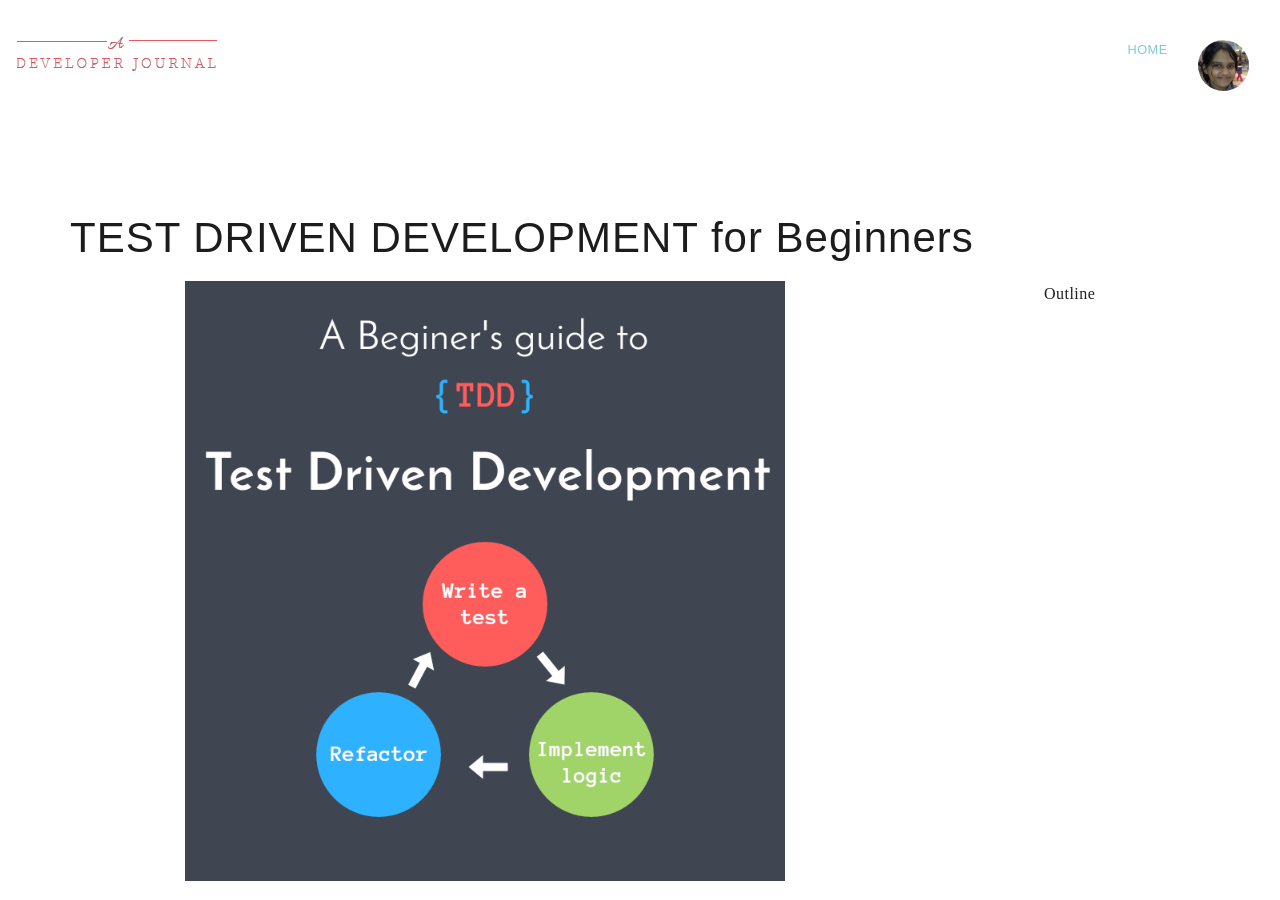
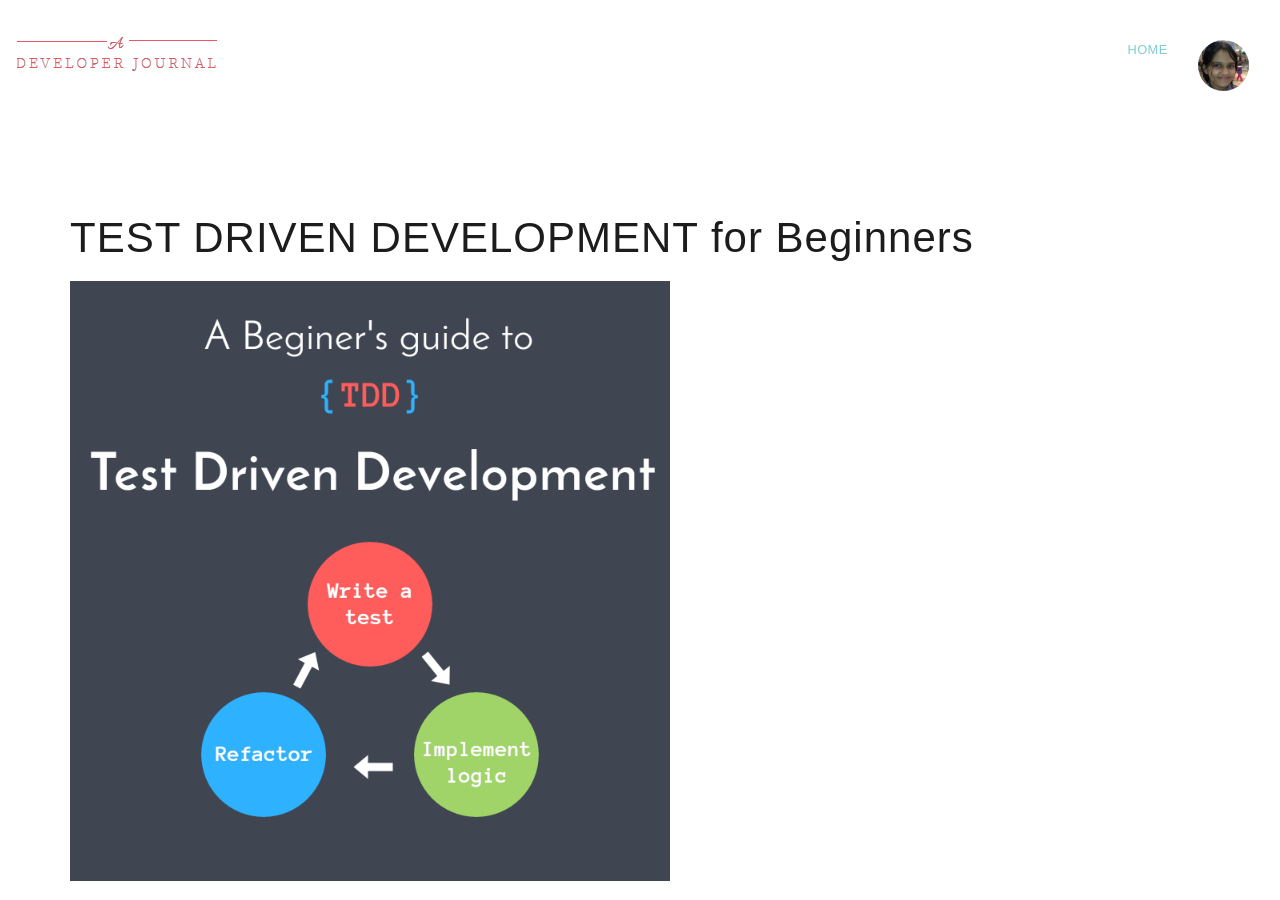
Before and after one commit to DiliniRajapaksha/DeveloperJournal, a Jekyll site: the page built from _posts/2016-12-30-tdd.markdown, in a window 1280 px wide and 900 px high. Built offline with Jekyll 4.4.1, drawn with Linux system fonts in a browser that asks for light colours; nearby versions of some CDN libraries; comment, search, counter and statistics services are not loaded.

Commit message:
Update post

```diff
--- a/_posts/2016-12-30-tdd.markdown
+++ b/_posts/2016-12-30-tdd.markdown
@@ -26,17 +26,12 @@ images:
 permalink: test-driven-development
 
 ---
-<div class="row">
-<div class="flex-box-row">
-<div class="flex-item">
+<div>
+
 {% assign image = page.images[0] %}
 {% include image.html image=image %}
 </div>
-<div class="flex-item">
-    Outline
-</div>
-</div>
-</div>
+
 ## So what is TDD?
 
 Can you actually write a test before writing a single line of implementation logic? How do you know what method, class, or interface will contain the method under test? Sounds a bit odd...
```
